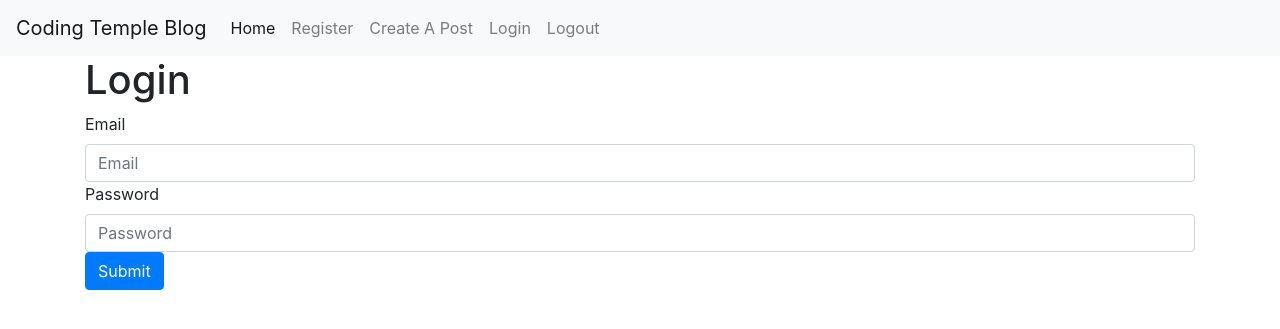
After one commit to bstanton773/deploy-july-blog, a Flask app: page /login in a window 1280 px wide. The commit adds this page. Shown: the top 329 px of the page. Run offline with Flask 2, Linux system fonts and the light colour scheme; some libraries are stand-ins or nearby versions.

Commit message:
Add Sendgrid and login functionality

```diff
--- a/config.py
+++ b/config.py
@@ -8,3 +8,9 @@ class Config():
     SECRET_KEY = os.environ.get('SECRET_KEY') or 'you will never guess...'
     SQLALCHEMY_DATABASE_URI = os.environ.get('DATABASE_URL') or 'sqlite:///' + os.path.join(basedir,'app.db')
     SQLALCHEMY_TRACK_MODIFICATIONS = False
+    MAIL_SERVER = 'smtp.sendgrid.net'
+    MAIL_PORT = 587
+    MAIL_USE_TLS = True
+    MAIL_USERNAME = 'apikey'
+    MAIL_PASSWORD = os.environ.get('SENDGRID_API_KEY')
+    MAIL_DEFAULT_SENDER = os.environ.get('MAIL_DEFAULT_SENDER')
--- a/july_blog/forms.py
+++ b/july_blog/forms.py
@@ -13,3 +13,8 @@ class BlogPostForm(FlaskForm):
     title = StringField('Title', validators=[DataRequired()])
     content = TextAreaField('Content', validators=[DataRequired()])
     submit = SubmitField()
+
+class LoginForm(FlaskForm):
+    email = StringField('Email', validators=[DataRequired(), Email()])
+    password = PasswordField('Password', validators=[DataRequired()])
+    submit = SubmitField()
--- a/july_blog/routes.py
+++ b/july_blog/routes.py
@@ -1,8 +1,14 @@
-from  july_blog import app
-from flask import render_template, request
+from  july_blog import app, db, Message, mail
+from flask import render_template, request, redirect, url_for
 
 # Import for Forms
-from july_blog.forms import UserInfoForm, BlogPostForm
+from july_blog.forms import UserInfoForm, BlogPostForm, LoginForm
+
+# Import for Models
+from july_blog.models import User, Post, check_password_hash
+
+# Import for Flask Login - login_required, login_user, current_user, logout_user
+from flask_login import login_required, login_user, current_user, logout_user
 
 # Home route
 @app.route('/')
@@ -22,10 +28,24 @@ def register():
         password = form.password.data
         email = form.email.data
         print("\n",username, password, email)
+        # Create an instance of User
+        user = User(username, email, password)
+        # Open and insert into database
+        db.session.add(user)
+        # Save info to database
+        db.session.commit()
+
+        # Flask Email Sender
+        msg = Message(f'Thanks for signing up, {username}!', recipients=[email])
+        msg.body = ('Congrats on signing up! Looking forward to your posts!')
+        msg.html = ('<h1>Welcome to the July Blog!</h1>' '<p>This will be fun! </p>')
+
+        mail.send(msg)
     return render_template("register.html", form=form)
 
 # Create Post route
 @app.route('/createposts', methods=['GET', 'POST'])
+@login_required
 def createposts():
     form = BlogPostForm()
     if request.method == 'POST' and form.validate():
@@ -33,3 +53,23 @@ def createposts():
         content = form.content.data
         print("\n", title, content)
     return render_template('createposts.html', form=form)
+
+@app.route('/login', methods=['GET', 'POST'])
+def login():
+    form = LoginForm()
+    if request.method == 'POST' and form.validate():
+        email = form.email.data
+        password = form.password.data
+        logged_user = User.query.filter(User.email == email).first()
+        if logged_user and check_password_hash(logged_user.password, password):
+            login_user(logged_user)
+            return redirect(url_for('home'))
+        else:
+            return redirect(url_for('login'))
+
+    return render_template('login.html', form=form)
+
+@app.route('/logout')
+def logout():
+    logout_user()
+    return redirect(url_for('home'))
--- a/july_blog/templates/home.html
+++ b/july_blog/templates/home.html
@@ -8,6 +8,9 @@
 
 <h1>Hello {{ customer_name }}</h1>
 <p>{{ order_number }}</p>
+
+<h2>Hello there {{ current_user.email }}</h2>
+
 <ul>
 {% for key,item in item_dict.items() %}
     {% if item == 'Bread' %}
--- /dev/null
+++ b/july_blog/templates/login.html
@@ -0,0 +1,21 @@
+{% extends 'base.html' %}
+
+{% block content %}
+<div class="container">
+    <h1>Login</h1>
+    <form action="" method="post">
+        {{ form.hidden_tag() }}
+        <div class="form-group">
+            <fieldset>
+                {{ form.email.label }}
+                {{ form.email(class="form-control", placeholder="Email") }}
+            </fieldset>
+            <fieldset>
+                {{ form.password.label }}
+                {{ form.password(class="form-control", placeholder="Password") }}
+            </fieldset>
+            {{ form.submit(class="btn btn-primary") }}
+        </div>
+    </form>
+</div>
+{% endblock content %}
--- a/july_blog/templates/nav.html
+++ b/july_blog/templates/nav.html
@@ -15,10 +15,10 @@
           <a class="nav-link" href="{{ url_for('createposts') }}">Create A Post</a>
         </li>
         <li class="nav-item">
-            <a class="nav-link" href="#">Login</a>
+            <a class="nav-link" href="{{ url_for('login') }}">Login</a>
         </li>
         <li class="nav-item">
-            <a class="nav-link" href="#">Logout</a>
+            <a class="nav-link" href="{{ url_for('logout') }}">Logout</a>
         </li>
       </ul>
     </div>
```
Also changed, not shown: july_blog/__init__.py (+12 -0 lines), july_blog/models.py (+9 -2 lines), app.db.
